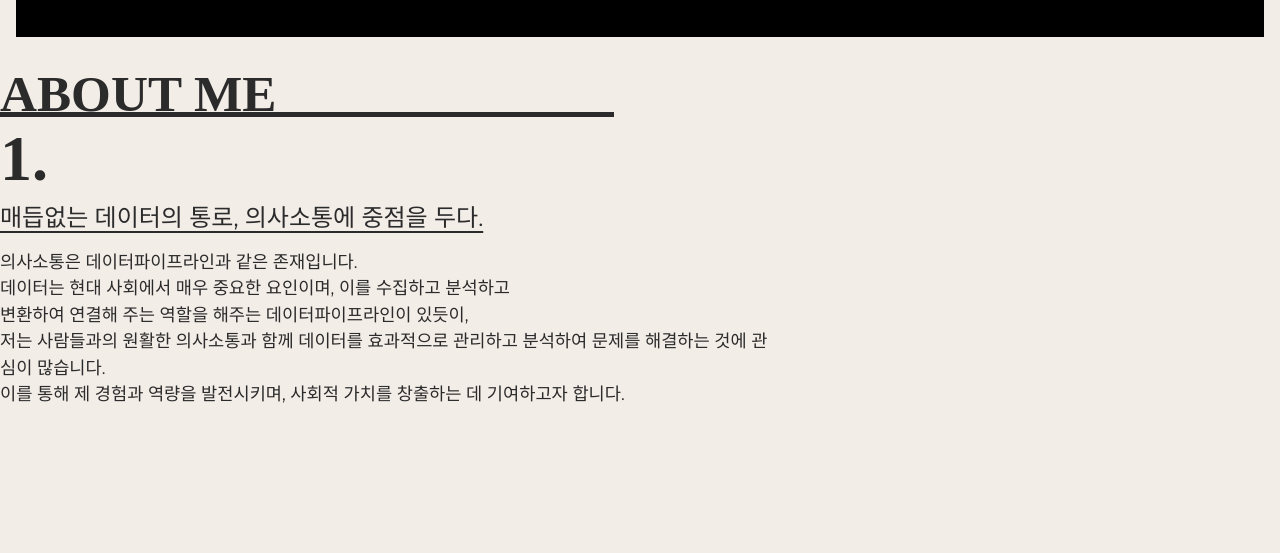
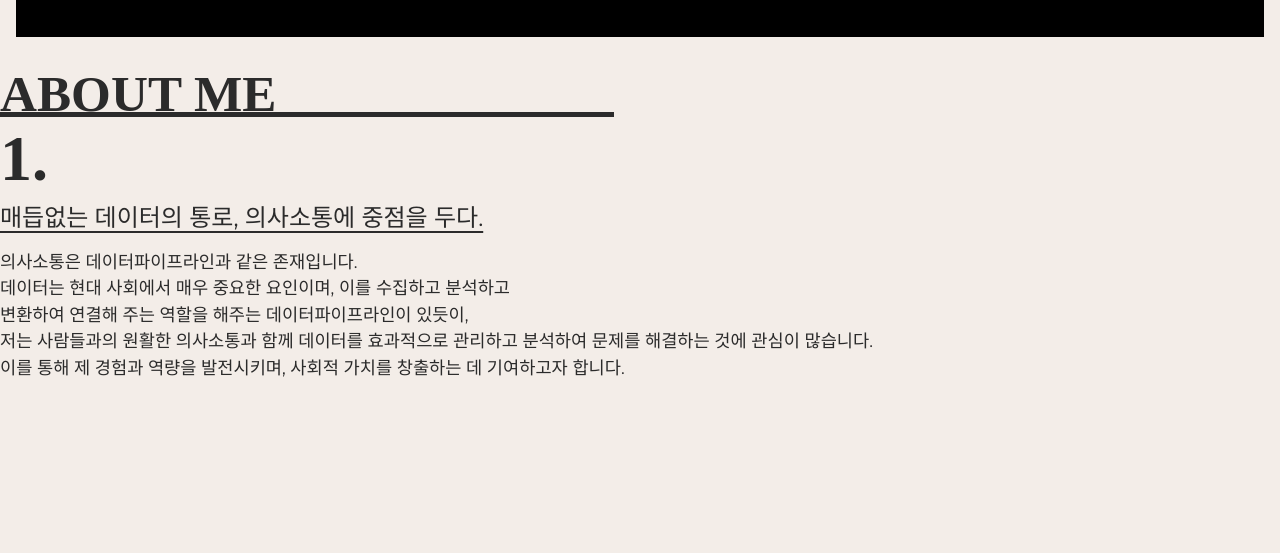
Before and after one commit to Deok-Hyeon/port2023-vite, a website built with Vite: page src/index.html in a window 1280 px wide. Shown: the part 747-1300 px from the top of the page. Built offline with nearby package versions, Linux system fonts and the light colour scheme; some packages are replaced by stand-ins of ours; a small style sheet from the web is missing; files whose address does not match are found by name; a web font is replaced by a local one.

Commit message:
내용수정3

```diff
--- a/src/assets/css/section/skill.css
+++ b/src/assets/css/section/skill.css
@@ -41,7 +41,7 @@
 .skill__desc p {
     margin-bottom: 30vh;
     font-size: 1.1rem;
-    width: 120%;
+    width: 1000px;
 }
 @media (max-width: 800px){
     .slkll__inner {
```
